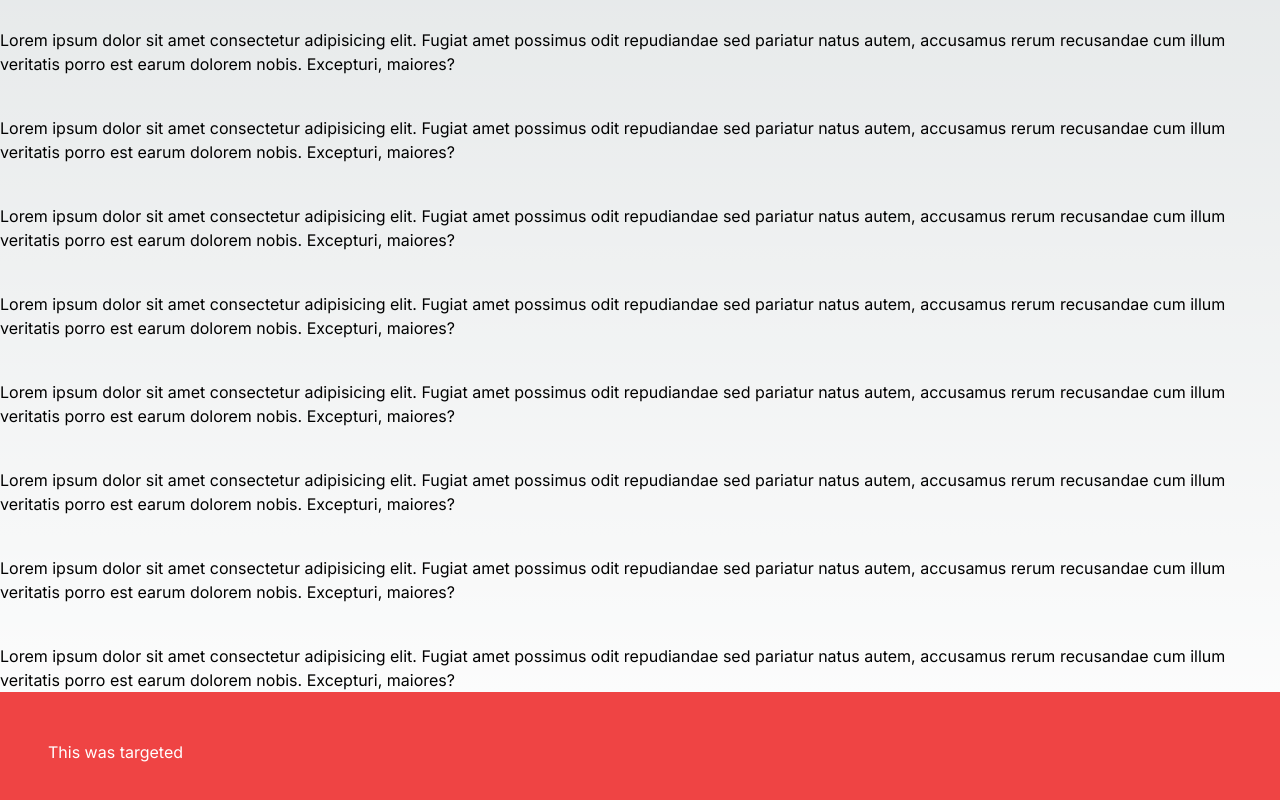
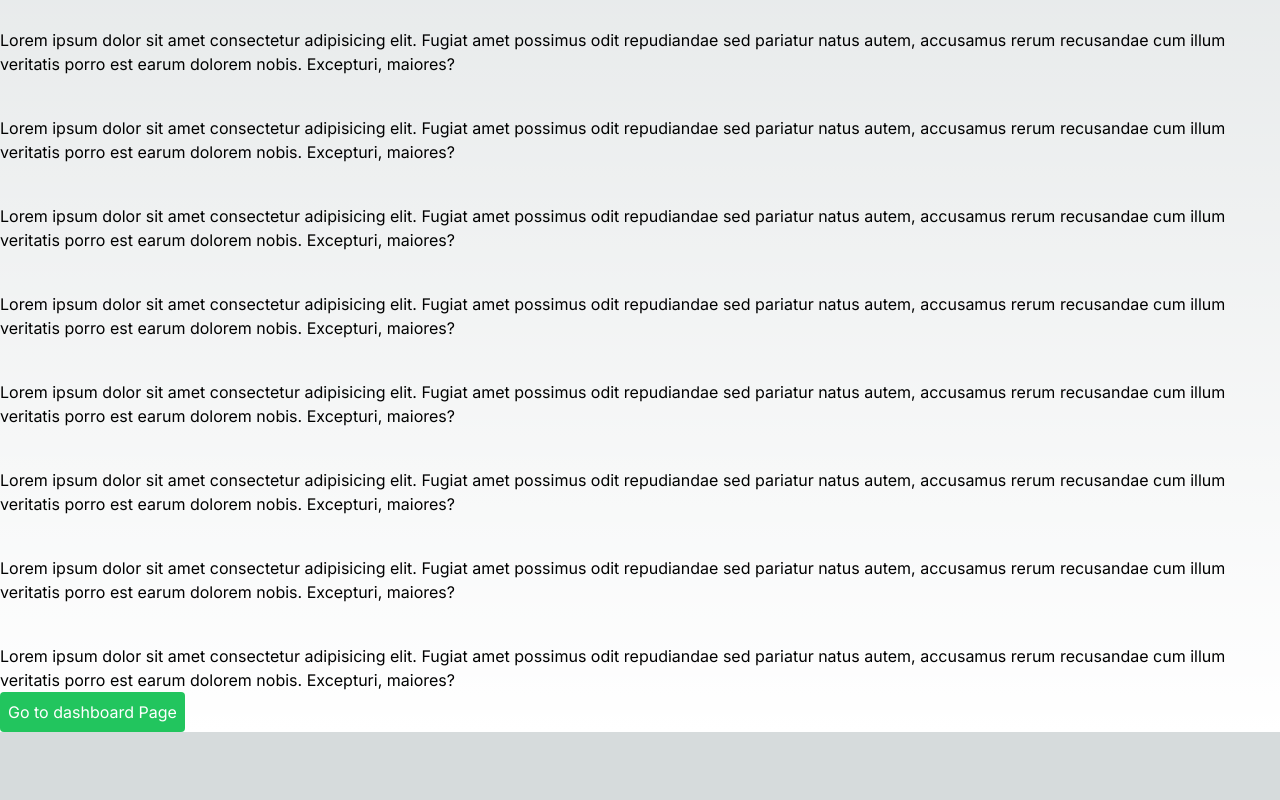
Before and after one commit to Nasir1290/next-js-practice, a Next.js app: page /dashboard/settings in a window 1280 px wide. Shown: the part 594-1394 px from the top of the page. After the commit the page ends 1326 px from the top, so only its background shows below. Built offline with nearby package versions, Linux system fonts and the light colour scheme.

Commit message:
add some code

```diff
--- a/app/components/CustomLink.js
+++ b/app/components/CustomLink.js
@@ -4,10 +4,10 @@ import Link from 'next/link'
 import { usePathname } from 'next/navigation'
 import React from 'react'
 
-export default function CustomLink({ children, path }) {
+export default function CustomLink({ children, path ,prefetch=true }) {
     const pathName = usePathname();
     const active = pathName === path;
     return (
-        <Link className={active ? " text-blue-600" : ""} href={path} >{children}</Link>
+        <Link className={active ? " text-blue-600" : ""} href={path} prefetch={prefetch} >{children}</Link>
     )
 }
--- a/app/components/button.js
+++ b/app/components/button.js
@@ -1,12 +1,15 @@
+"use client";
+import { useRouter } from 'next/navigation';
 import React from 'react'
 
-export default function Button({children}) {
+export default function Button({ children }) {
+    const router = useRouter();
     const handleClick = () => {
-
+        router.push("/dashboard");
     };
-  return (
-    <button className=' bg-green-500 text-white rounded p-2' onClick={handleClick}>
-      {children}
-    </button>
-  )
+    return (
+        <button className=' bg-green-500 text-white rounded p-2' onClick={handleClick}>
+            {children}
+        </button>
+    )
 }
--- /dev/null
+++ b/app/dashboard/settings/loading.js
@@ -0,0 +1,11 @@
+import React from 'react'
+
+export default function loading() {
+  return (
+    <div>
+      <h1 className="text-3xl">
+        Loading.....
+      </h1>
+    </div>
+  )
+}
--- a/app/dashboard/settings/page.js
+++ b/app/dashboard/settings/page.js
@@ -1,4 +1,5 @@
 
+import Button from "@/app/components/button";
 import Link from "next/link";
 
 export const metadata = {
@@ -52,10 +53,10 @@ export default function page() {
             <div className="mt-10">
                 Lorem ipsum dolor sit amet consectetur adipisicing elit. Fugiat amet possimus odit repudiandae sed pariatur natus autem, accusamus rerum recusandae cum illum veritatis porro est earum dolorem nobis. Excepturi, maiores?
             </div>
-
-            <div id="targeted" className=" bg-red-500 p-12 text-white">
-                This was targeted
-            </div>
+            <Button className="m-10" path={"/dashboard"}>
+                Go to dashboard Page
+            </Button>
+            <span id="targeted"></span>
         </div>
     )
 }
--- a/app/layout.js
+++ b/app/layout.js
@@ -14,7 +14,7 @@ export default function RootLayout({ children }) {
     <html lang="en" className={inter.className}>
 
       <body >
-        <div>
+        <div className="">
           <ul className=" p-4 border border-gray-300 bg-gray-400 flex gap-6">
             <li>
 
@@ -28,7 +28,7 @@ export default function RootLayout({ children }) {
               </CustomLink>
             </li>
             <li>
-              <CustomLink  path={"/dashboard/settings"}>
+              <CustomLink prefetch={false}  path={"/dashboard/settings"}>
                 Settings
               </CustomLink>
             </li>
```
